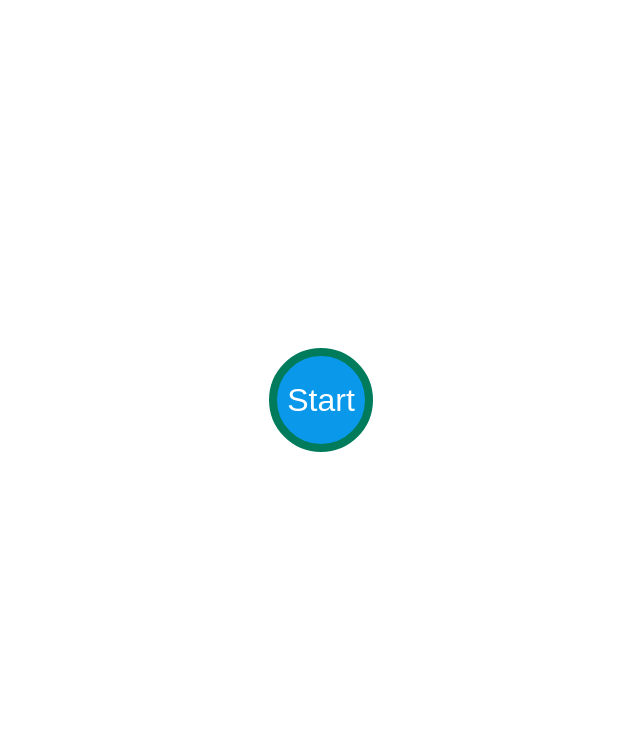
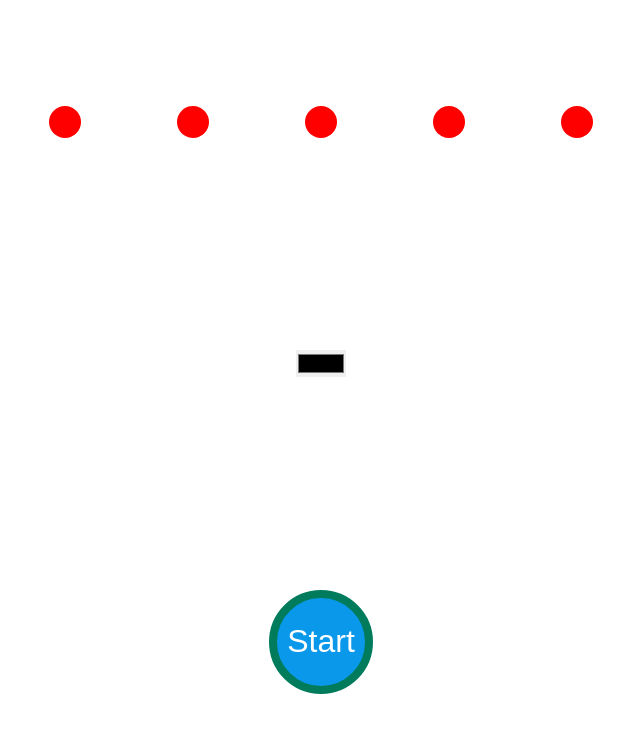
Before and after one commit to GabrielPDB/colorCycle, a plain HTML site: page index.html in a window 1280 px wide. Shown: the whole page, without its empty margins (319-959 px from the left). Drawn offline with Linux system fonts and the light colour scheme.

Commit message:
start to style input colors

```diff
--- a/index.html
+++ b/index.html
@@ -18,6 +18,16 @@
     />
   </head>
   <body>
+    <div class="colors">
+      <div class="color"></div>
+      <div class="color"></div>
+      <div class="color"></div>
+      <div class="color"></div>
+      <div class="color"></div>
+    </div>
+
+    <input type="color" name="colorInput" id="colorInput" />
+
     <button
       id="start_stop_button"
       onclick="ButtonStartStop.toggle()"
--- a/style.css
+++ b/style.css
@@ -15,8 +15,22 @@ body {
   width: 100vw;
   height: 100vh;
   display: flex;
-  justify-content: center;
+  flex-direction: column;
+  justify-content: space-around;
   align-items: center;
+}
+
+.colors {
+  width: 50%;
+  display: flex;
+  justify-content: space-around;
+}
+
+.color {
+  width: 2rem;
+  height: 2rem;
+  background: red;
+  border-radius: 50%;
 }
 
 button#start_stop_button {
```
